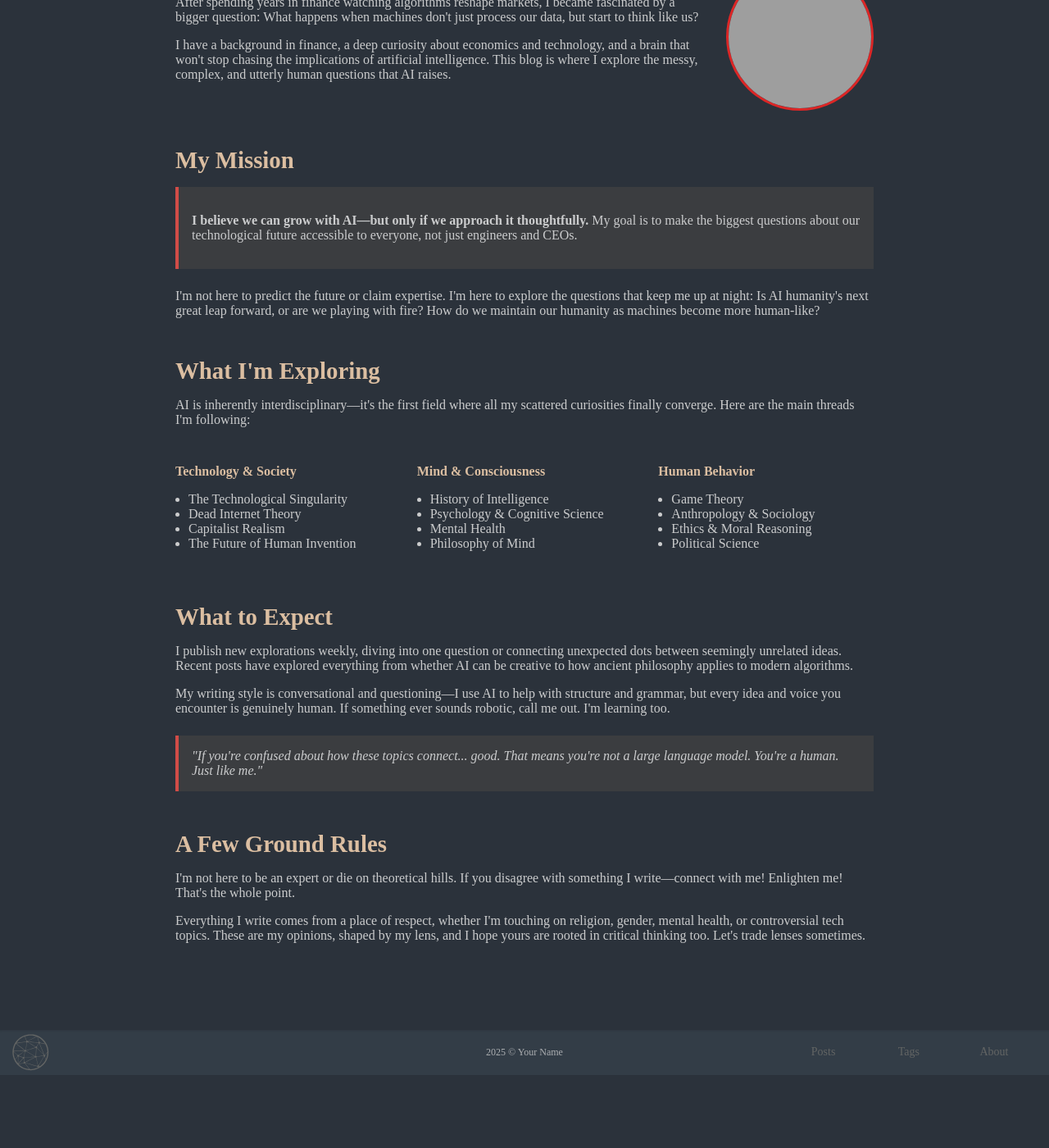
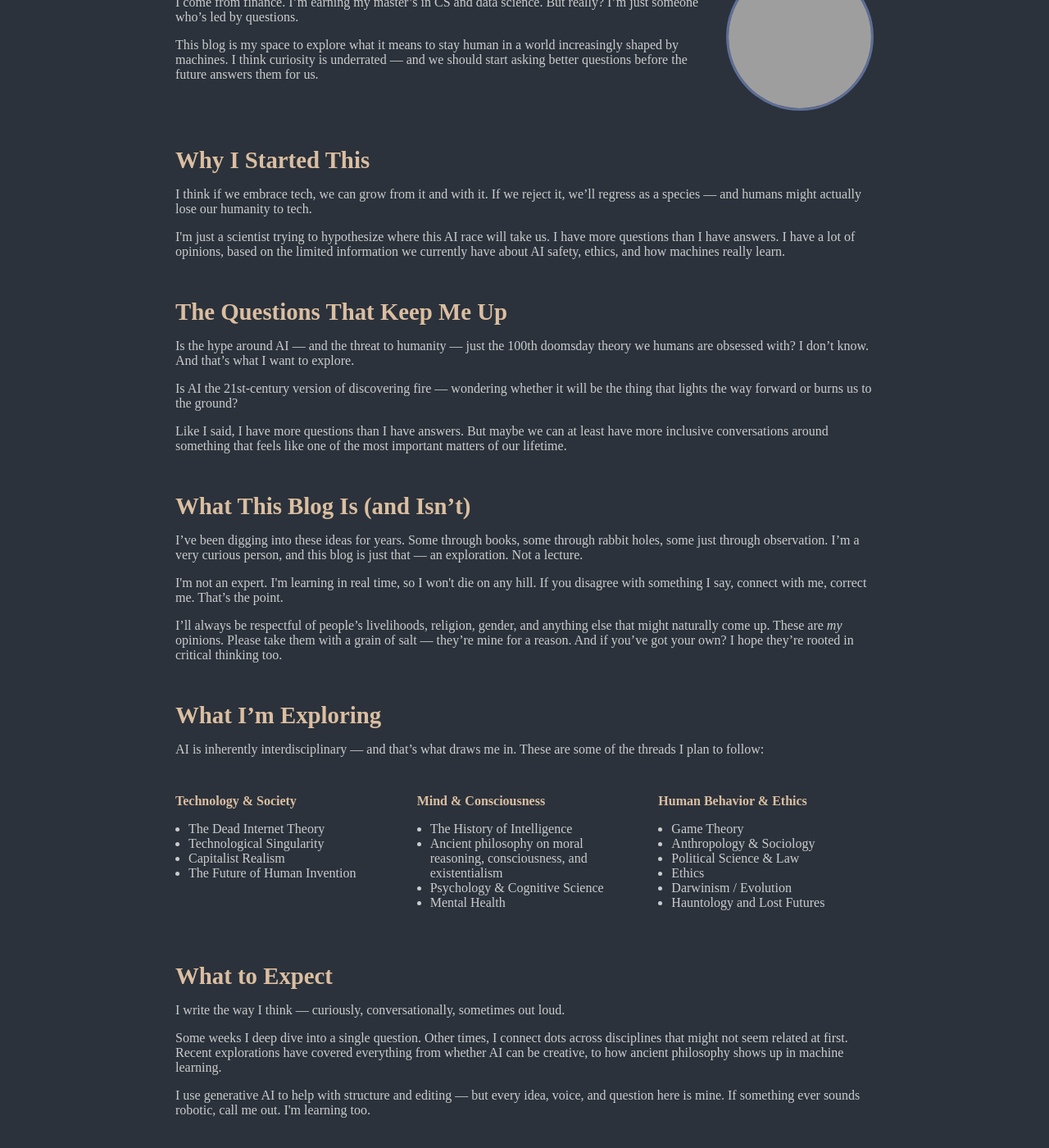
Before and after one commit to apichardo1997/alignedemergence, a Jekyll site: the page built from _pages/about.html, in a window 1280 px wide and 1400 px high, scrolled down 346 px. Shown: the whole window at 82% size. Built offline with Jekyll 4.4.1, drawn with Linux system fonts in a browser that asks for light colours; before the commit the page ends 1657 px from its top, so only the background shows below that; some of the changed text lies outside the part shown; grey boxes are pictures that could not be loaded.

Commit message:
Update about.html

```diff
--- a/_pages/about.html
+++ b/_pages/about.html
@@ -6,39 +6,51 @@ permalink: about:output_ext
 
 <section class="about-wrapper" style="padding: 3rem 1.5rem; max-width: 900px; margin: auto; color: var(--text);">
 
-  <h2 style="font-size: 2.2rem; font-family: var(--font2); margin-bottom: 1rem;">Hey, I'm Anabel</h2>
+  <h2 style="font-size: 2.2rem; font-family: var(--font2); margin-bottom: 1rem;">I’m Anabel.</h2>
 
   <div style="display: flex; align-items: center; gap: 30px; margin-bottom: 2.5rem; flex-wrap: wrap;">
     <div style="flex: 1; min-width: 300px;">
-      <p>After spending years in finance watching algorithms reshape markets, I became fascinated by a bigger question: What happens when machines don't just process our data, but start to think like us?</p>
-      <p>I have a background in finance, a deep curiosity about economics and technology, and a brain that won't stop chasing the implications of artificial intelligence. This blog is where I explore the messy, complex, and utterly human questions that AI raises.</p>
+      <p>I come from finance. I’m earning my master’s in CS and data science. But really? I’m just someone who’s led by questions.</p>
+      <p>This blog is my space to explore what it means to stay human in a world increasingly shaped by machines. I think curiosity is underrated — and we should start asking better questions before the future answers them for us.</p>
     </div>
     <div style="flex-shrink: 0;">
       <img src="https://i0.wp.com/amorebeautifulquestion.com/wp-content/uploads/2024/02/EinsteinQuestionEverythingBLUE.png?ssl=1"
            alt="Anabel"
-           style="width: 180px; height: 180px; border-radius: 50%; object-fit: cover; border: 3px solid #dc2626;">
+           style="width: 180px; height: 180px; border-radius: 50%; object-fit: cover; border: 3px solid #5D6E99;">
     </div>
   </div>
 
   <div class="section" style="margin-bottom: 3rem;">
-    <h2 style="font-size: 1.8rem; margin-bottom: 1rem;">My Mission</h2>
-    <div style="background-color: var(--grey5); padding: 1rem; border-left: 4px solid var(--accent); margin-bottom: 1.5rem;">
-      <p><strong>I believe we can grow with AI—but only if we approach it thoughtfully.</strong> My goal is to make the biggest questions about our technological future accessible to everyone, not just engineers and CEOs.</p>
-    </div>
-    <p>I'm not here to predict the future or claim expertise. I'm here to explore the questions that keep me up at night: Is AI humanity's next great leap forward, or are we playing with fire? How do we maintain our humanity as machines become more human-like?</p>
+    <h2 style="font-size: 1.8rem; margin-bottom: 1rem;">Why I Started This</h2>
+    <p>I think if we embrace tech, we can grow from it and with it. If we reject it, we’ll regress as a species — and humans might actually lose our humanity to tech.</p>
+    <p>I'm just a scientist trying to hypothesize where this AI race will take us. I have more questions than I have answers. I have a lot of opinions, based on the limited information we currently have about AI safety, ethics, and how machines really learn.</p>
   </div>
 
   <div class="section" style="margin-bottom: 3rem;">
-    <h2 style="font-size: 1.8rem; margin-bottom: 1rem;">What I'm Exploring</h2>
-    <p>AI is inherently interdisciplinary—it's the first field where all my scattered curiosities finally converge. Here are the main threads I'm following:</p>
+    <h2 style="font-size: 1.8rem; margin-bottom: 1rem;">The Questions That Keep Me Up</h2>
+    <p>Is the hype around AI — and the threat to humanity — just the 100th doomsday theory we humans are obsessed with? I don’t know. And that’s what I want to explore.</p>
+    <p>Is AI the 21st-century version of discovering fire — wondering whether it will be the thing that lights the way forward or burns us to the ground?</p>
+    <p>Like I said, I have more questions than I have answers. But maybe we can at least have more inclusive conversations around something that feels like one of the most important matters of our lifetime.</p>
+  </div>
+
+  <div class="section" style="margin-bottom: 3rem;">
+    <h2 style="font-size: 1.8rem; margin-bottom: 1rem;">What This Blog Is (and Isn’t)</h2>
+    <p>I’ve been digging into these ideas for years. Some through books, some through rabbit holes, some just through observation. I’m a very curious person, and this blog is just that — an exploration. Not a lecture.</p>
+    <p>I'm not an expert. I'm learning in real time, so I won't die on any hill. If you disagree with something I say, connect with me, correct me. That’s the point.</p>
+    <p> I’ll always be respectful of people’s livelihoods, religion, gender, and anything else that might naturally come up. These are <em>my</em> opinions. Please take them with a grain of salt — they’re mine for a reason. And if you’ve got your own? I hope they’re rooted in critical thinking too.</p>
+  </div>
+
+  <div class="section" style="margin-bottom: 3rem;">
+    <h2 style="font-size: 1.8rem; margin-bottom: 1rem;">What I’m Exploring</h2>
+    <p>AI is inherently interdisciplinary — and that’s what draws me in. These are some of the threads I plan to follow:</p>
 
     <div class="topics-grid" style="display: flex; flex-wrap: wrap; gap: 2rem; margin-top: 1.5rem;">
 
       <div class="topic-cluster" style="flex: 1 1 250px;">
         <h4 style="margin-bottom: 0.5rem;">Technology & Society</h4>
         <ul style="list-style-type: disc; padding-left: 1rem;">
-          <li>The Technological Singularity</li>
-          <li>Dead Internet Theory</li>
+          <li>The Dead Internet Theory</li>
+          <li>Technological Singularity</li>
           <li>Capitalist Realism</li>
           <li>The Future of Human Invention</li>
         </ul>
@@ -47,20 +59,22 @@ permalink: about:output_ext
       <div class="topic-cluster" style="flex: 1 1 250px;">
         <h4 style="margin-bottom: 0.5rem;">Mind & Consciousness</h4>
         <ul style="list-style-type: disc; padding-left: 1rem;">
-          <li>History of Intelligence</li>
+          <li>The History of Intelligence</li>
+          <li>Ancient philosophy on moral reasoning, consciousness, and existentialism</li>
           <li>Psychology & Cognitive Science</li>
           <li>Mental Health</li>
-          <li>Philosophy of Mind</li>
         </ul>
       </div>
 
       <div class="topic-cluster" style="flex: 1 1 250px;">
-        <h4 style="margin-bottom: 0.5rem;">Human Behavior</h4>
+        <h4 style="margin-bottom: 0.5rem;">Human Behavior & Ethics</h4>
         <ul style="list-style-type: disc; padding-left: 1rem;">
           <li>Game Theory</li>
           <li>Anthropology & Sociology</li>
-          <li>Ethics & Moral Reasoning</li>
-          <li>Political Science</li>
+          <li>Political Science & Law</li>
+          <li>Ethics</li>
+          <li>Darwinism / Evolution</li>
+          <li>Hauntology and Lost Futures</li>
         </ul>
       </div>
 
@@ -69,18 +83,17 @@ permalink: about:output_ext
 
   <div class="section" style="margin-bottom: 3rem;">
     <h2 style="font-size: 1.8rem; margin-bottom: 1rem;">What to Expect</h2>
-    <p>I publish new explorations weekly, diving into one question or connecting unexpected dots between seemingly unrelated ideas. Recent posts have explored everything from whether AI can be creative to how ancient philosophy applies to modern algorithms.</p>
-    <p>My writing style is conversational and questioning—I use AI to help with structure and grammar, but every idea and voice you encounter is genuinely human. If something ever sounds robotic, call me out. I'm learning too.</p>
-
-    <div class="quote" style="background-color: var(--grey5); padding: 1rem; font-style: italic; margin-top: 1.5rem; border-left: 4px solid var(--accent); color: var(--text);">
-      "If you're confused about how these topics connect... good. That means you're not a large language model. You're a human. Just like me."
-    </div>
+    <p>I write the way I think — curiously, conversationally, sometimes out loud.</p>
+    <p>Some weeks I deep dive into a single question. Other times, I connect dots across disciplines that might not seem related at first. Recent explorations have covered everything from whether AI can be creative, to how ancient philosophy shows up in machine learning.</p>
+    <p>I use generative AI to help with structure and editing — but every idea, voice, and question here is mine. If something ever sounds robotic, call me out. I'm learning too.</p>
   </div>
 
   <div class="section">
-    <h2 style="font-size: 1.8rem; margin-bottom: 1rem;">A Few Ground Rules</h2>
-    <p>I'm not here to be an expert or die on theoretical hills. If you disagree with something I write—connect with me! Enlighten me! That's the whole point.</p>
-    <p>Everything I write comes from a place of respect, whether I'm touching on religion, gender, mental health, or controversial tech topics. These are my opinions, shaped by my lens, and I hope yours are rooted in critical thinking too. Let's trade lenses sometimes.</p>
+    <h2 style="font-size: 1.8rem; margin-bottom: 1rem;">If You're Confused... Same</h2>
+    <p>Some of these are broad. Some are niche. Some sound like conspiracy theories.</p>
+    <p>If you’re confused about how they all connect — good. That means you’re not a large language model.</p>
+    <p>You’re a human. Just like me.</p>
+    <p>And now we get to be confused together. :)</p>
   </div>
 
 </section>
```
